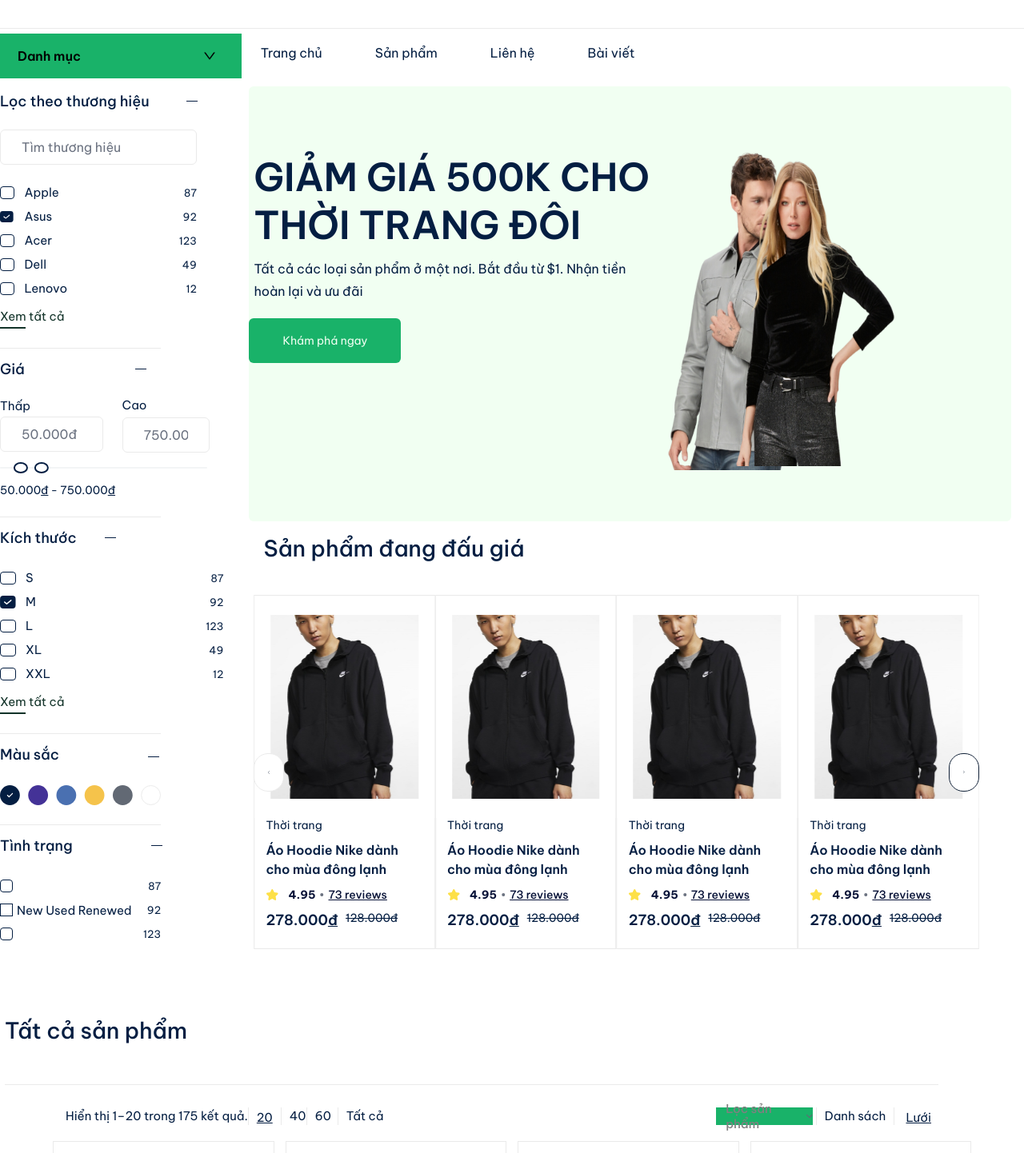
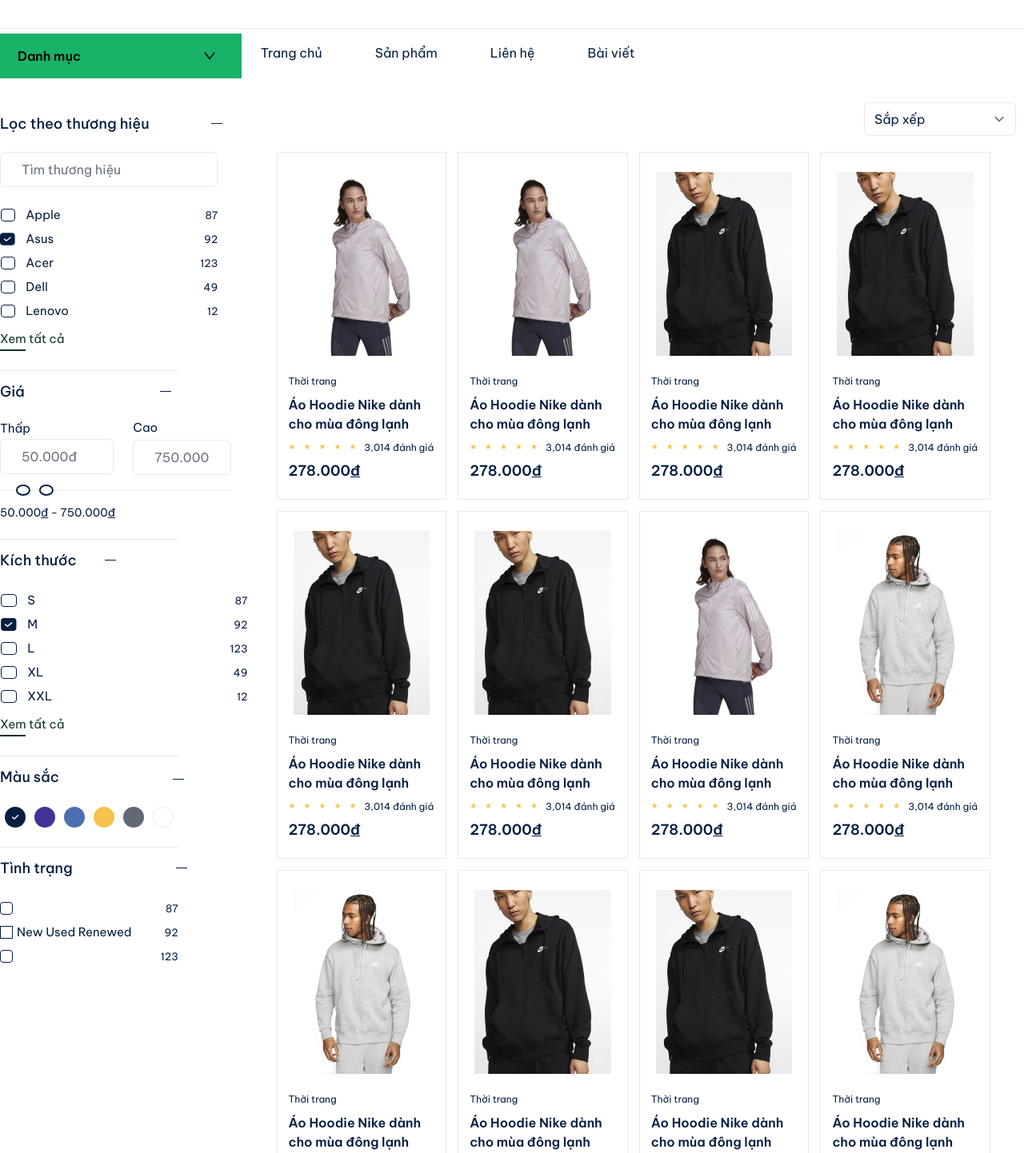
Before and after one commit to NguyenDucAnh1908/second-hand-auction-system, a React (Vite) app in the folder second-hand-auction-system_FE/: page /Product in a window 1280 px wide. Shown: the part 168-1610 px from the top of the page at 80% size. Built offline with nearby package versions, Linux system fonts and the light colour scheme.

Commit message:
Fix Product

```diff
--- a/second-hand-auction-system_FE/src/components/ProductDetails21/index.jsx
+++ b/second-hand-auction-system_FE/src/components/ProductDetails21/index.jsx
@@ -49,9 +49,7 @@
               đ
             </a>
           </Heading>
-          <Text as="p" className="self-start text-[14px] font-normal capitalize text-blue_gray-600_01 line-through">
-            {originalPrice}
-          </Text>
+
         </div>
       </div>
     </div>
--- a/second-hand-auction-system_FE/src/pages/Product/ProductSection.jsx
+++ b/second-hand-auction-system_FE/src/pages/Product/ProductSection.jsx
@@ -127,70 +127,24 @@
     <>
       {/* product section */}
       <div className="mt-20 flex flex-col items-center self-stretch">
-        <div className="container-xs flex flex-col items-center px-1.5 md:px-5">
-          <Heading
-            size="text7xl"
-            as="h2"
-            className="self-start text-[28px] font-medium text-blue_gray-900_01 md:text-[26px] sm:text-[24px]"
+
+        <div className="flex flex-col items-start gap-6 ml-auto">
+
+          <select
+            className="rounded-md border border-solid border-gray-200 text-blue_gray-900_01"
+            defaultValue="" // Thiết lập giá trị mặc định
           >
-            Tất cả sản phẩm
-          </Heading>
-          <div className="mt-[50px] h-px w-[92%] self-start bg-gray-200" />
-          <div className="ml-[76px] mr-[102px] mt-7 flex self-stretch md:mx-0 md:flex-col">
-            <div className="flex flex-1 items-center justify-center md:self-stretch sm:flex-col">
-              <Text size="textlg" as="p" className="text-[15px] font-normal text-blue_gray-600_01">
-                Hiển thị 1–20 trong 175 kết quả.
-              </Text>
-              <div className="flex items-center gap-2.5">
-                <div className="h-[22px] w-px bg-gray-200" />
-                <Text size="textlg" as="p" className="self-end text-[15px] font-normal text-blue_gray-600_01 underline">
-                  20
-                </Text>
-                <div className="h-[22px] w-px bg-gray-200" />
+            <option value="" disabled hidden>
+              Sắp xếp
+            </option>
+            <option value="low-to-high">Giá thấp đến cao</option>
+            <option value="high-to-low">Giá cao đến thấp</option>
+          </select>
         </div>
-              <Text size="textlg" as="p" className="ml-2.5 text-[15px] font-normal text-blue_gray-600_01 sm:ml-0">
-                40
-              </Text>
-              <div className="flex items-center gap-2.5">
-                <div className="h-[22px] w-px bg-gray-200" />
-                <Text size="textlg" as="p" className="text-[15px] font-normal text-blue_gray-600_01">
-                  60
-                </Text>
-              </div>
-              <div className="ml-1 flex flex-1 items-center gap-2.5 px-1 sm:ml-0 sm:self-stretch">
-                <div className="h-[22px] w-px bg-gray-200" />
-                <Text size="textlg" as="p" className="text-[15px] font-normal text-blue_gray-600_01">
-                  Tất cả
-                </Text>
-              </div>
-            </div>
-            <div className="flex w-[44%] justify-end px-2 md:w-full">
-              <SelectBox
-                size="xs"
-                shape="square"
-                indicator={
-                  <Img src="images/img_vector_color_text_light.svg" alt="Vector" className="h-[6px] w-[8px]" />
-                }
-                name="Filter Dropdown"
-                placeholder={`Lọc sản phẩm`}
-                options={dropDownOptions}
-                className="w-[26%] gap-2 font-medium text-blue_gray-600_01"
-              />
-              <div className="flex w-[32%] items-center justify-end gap-2.5">
-                <div className="flex flex-1 items-center justify-center gap-2.5">
-                  <div className="h-[22px] w-px bg-gray-200" />
-                  <Text size="textlg" as="p" className="text-[15px] font-normal text-blue_gray-600_01">
-                    Danh sách
-                  </Text>
-                  <div className="h-[22px] w-px bg-gray-200" />
-                </div>
-                <Text size="textlg" as="p" className="self-end text-[15px] font-normal text-blue_gray-600_01 underline">
-                  Lưới
-                </Text>
-              </div>
-            </div>
-          </div>
-          <div className="mx-14 mt-5 grid grid-cols-4 justify-center gap-3.5 self-stretch px-1 md:mx-0 md:grid-cols-2 sm:grid-cols-1">
+
+
+
+        <div className="mx-7 mt-5 grid grid-cols-4 justify-center gap-3.5 self-stretch px-1 md:mx-0 md:grid-cols-2 sm:grid-cols-1 ml-auto">
           <Suspense fallback={<div>Loading feed...</div>}>
             {fashionItemsGrid.map((d, index) => (
               <a href="https://www.youtube.com/embed/bv8Fxk0sz7I" target="_blank">
@@ -201,7 +155,7 @@
         </div>
         <Pagination />
       </div>
-      </div>
+
     </>
   );
 }
--- a/second-hand-auction-system_FE/src/pages/Product/index.jsx
+++ b/second-hand-auction-system_FE/src/pages/Product/index.jsx
@@ -26,7 +26,7 @@
           <Header2 />
           <div className="container-xs md:px-5">
             <div className="mr-2.5 flex items-center gap-8 md:mr-0 md:flex-col">
-              <div className="flex w-[22%] flex-col gap-3.5 md:w-full">
+              <div className="flex w-[25%] flex-col gap-3.5 md:w-full -mt-[800px]">
                 <div className="flex flex-col items-start gap-6">
                   <div className="flex items-center justify-between gap-5 self-stretch">
                     <Heading size="text2xl" as="h1" className="text-[18px] font-medium text-blue_gray-900_01">
@@ -266,106 +266,13 @@
                   </div>
                 </div>
               </div>
-              <div className="flex w-[75%] flex-col gap-4 md:w-full">
-                <div className="rounded-md bg-gray-100_01">
-                  <div className="mt-2">
-                    <div className="flex items-start justify-center md:flex-col">
-                      <div className="relative z-[1] mt-[76px] flex flex-1 flex-col items-center gap-2.5 md:self-stretch">
-                        <Heading
-                          size="heading5xl"
-                          as="h6"
-                          className="w-[98%] text-[48px] font-semibold uppercase leading-[60px] text-blue_gray-900_01 md:w-full md:text-[44px] sm:text-[38px]"
-                        >
-                          GIẢM GIÁ 500K CHO THỜI TRANG Đôi
-                        </Heading>
-                        <div className="flex flex-col items-start gap-5 self-stretch">
-                          <Heading
-                            as="p"
-                            className="ml-1.5 w-[88%] text-[16px] font-normal leading-7 text-blue_gray-600_01 md:ml-0 md:w-full"
-                          >
-                            Tất cả các loại sản phẩm ở một nơi. Bắt đầu từ $1. Nhận tiền hoàn lại và ưu đãi
-                          </Heading>
-                          <Button
-                            color="green_A700"
-                            size="3xl"
-                            shape="round"
-                            className="min-w-[190px] rounded-md px-[34px] !text-gray-100_01 sm:px-5"
-                          >
-                            Khám phá ngay
-                          </Button>
-                        </div>
-                      </div>
-                      <div className="relative ml-[-70px] flex items-center self-center md:ml-0 sm:flex-col">
-                        <Img
-                          src="images/img_model_man_536x292.png"
-                          alt="Man Model Image"
-                          className="h-[536px] w-[50%] rounded-md object-contain sm:w-full"
-                        />
-                        <Img
-                          src="images/img_model_women_526x282.png"
-                          alt="Woman Model Image"
-                          className="relative ml-[-130px] h-[526px] w-[48%] rounded-md object-contain sm:ml-0 sm:w-full"
-                        />
-                      </div>
-                    </div>
-                  </div>
-                </div>
-                <div className="ml-1.5 mr-10 flex flex-col items-start gap-[38px] md:mx-0">
-                  <Heading
-                    size="text7xl"
-                    as="p"
-                    className="ml-3 text-[28px] font-medium text-blue_gray-900_01 md:ml-0 md:text-[26px] sm:text-[24px]"
-                  >
-                    Sản phẩm đang đấu giá
-                  </Heading>
-                  <div className="relative h-[450px] content-center self-stretch md:h-auto">
-                    <div className="mx-auto flex w-full md:flex-col">
-                      <Slider
-                        autoPlay
-                        autoPlayInterval={2000}
-                        responsive={{ 0: { items: 1 }, 551: { items: 2 }, 1051: { items: 4 } }}
-                        disableDotsControls
-                        activeIndex={sliderState}
-                        onSlideChanged={(e) => {
-                          setSliderState(e?.item);
-                        }}
-                        ref={sliderRef}
-                        items={[...Array(12)].map(() => (
-                          <React.Fragment key={Math.random()}>
-                            <ProductDetails4
-                              originalPrice="128.000đ"
-                              className="border border-solid border-gray-200 bg-bg-white"
-                            />
-                          </React.Fragment>
-                        ))}
-                      />
-                    </div>
-                    <div className="absolute bottom-0 left-0 right-0 top-0 m-auto flex h-max flex-1 justify-between gap-5">
-                      <Button
-                        onClick={() => {
-                          sliderRef?.current?.slidePrev();
-                        }}
-                        className="w-[38px] rounded-[18px] border border-solid border-gray-200 px-3"
-                      >
-                        <Img src="images/img_arrow_left_blue_gray_900.svg" />
-                      </Button>
-                      <Button
-                        onClick={() => {
-                          sliderRef?.current?.slideNext();
-                        }}
-                        className="w-[38px] rounded-[18px] border border-solid border-blue_gray-900 px-3"
-                      >
-                        <Img src="images/img_arrow_right_blue_gray_900_1.svg" />
-                      </Button>
-                    </div>
-                  </div>
-                </div>
+              <div className="flex w-[75%] flex-col gap-6.5 md:w-full -mt-[60px]">
+                <ProductSection />
               </div>
             </div>
           </div>
 
-          {/* product section */}
-          <ProductSection />
+
           <div className="mt-[194px] self-stretch">
             <FooterBK className="mt-[34px] h-[388px] bg-[url(/public/images/img_group_19979.png)] bg-cover bg-no-repeat md:h-auto" />
           </div>
```
Lines whose indentation alone changed are shown as unchanged.
